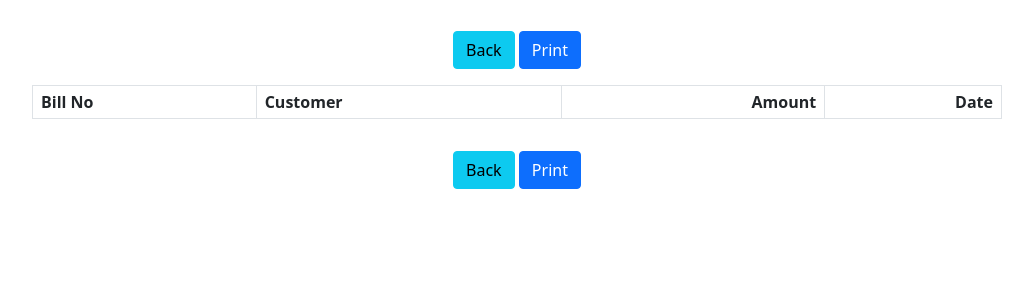
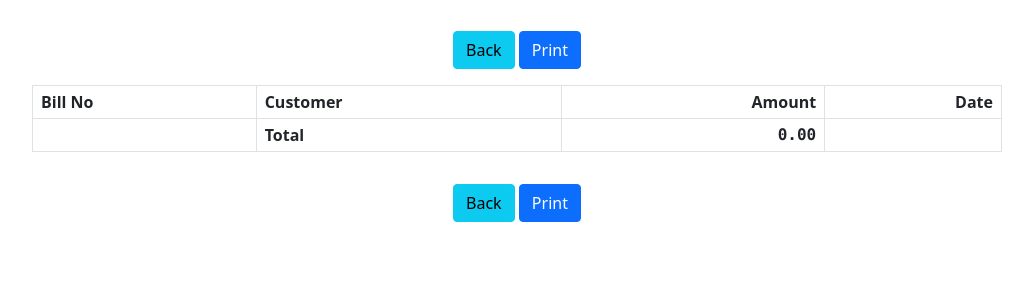
Before and after one commit to Rod911/glassia_ci, a CodeIgniter app: page /database/home/get_statement in a window 1280 px wide. Shown: the top 300 px of the page, without its empty margins (123-1156 px from the left). Run offline with CodeIgniter, Linux system fonts and the light colour scheme; data that the repository does not hold is empty.

Commit message:
Statement total

```diff
--- a/application/views/statement_view.php
+++ b/application/views/statement_view.php
@@ -53,17 +53,25 @@
 			</thead>
 			<tbody>
 				<?php
+				$total = 0;
 				foreach ($statements as $si => $stm) {
+					$total += $stm['invoice_total'];
 				?>
 					<tr>
 						<td class="px-2"><?= $stm['bill_no'] ?></td>
 						<td class="px-2"><?= $stm['towards'] ?></td>
-						<td class="px-2 text-end font-monospace"><?= $stm['invoice_total'] ?></td>
+						<td class="px-2 text-end font-monospace"><?= number_format($stm['invoice_total'], 2) ?></td>
 						<td class="px-2 text-end"><?= date('d-m-Y', strtotime($stm['date'])) ?></td>
 					</tr>
 				<?php
 				}
 				?>
+				<tr>
+					<td></td>
+					<td class="px-2"><b>Total</b></td>
+					<td class="px-2 text-end font-monospace"><b><?= number_format($total, 2) ?></b></td>
+					<td></td>
+				</tr>
 			</tbody>
 		</table>
 		<div class="text-center d-print-none py-3">
```
